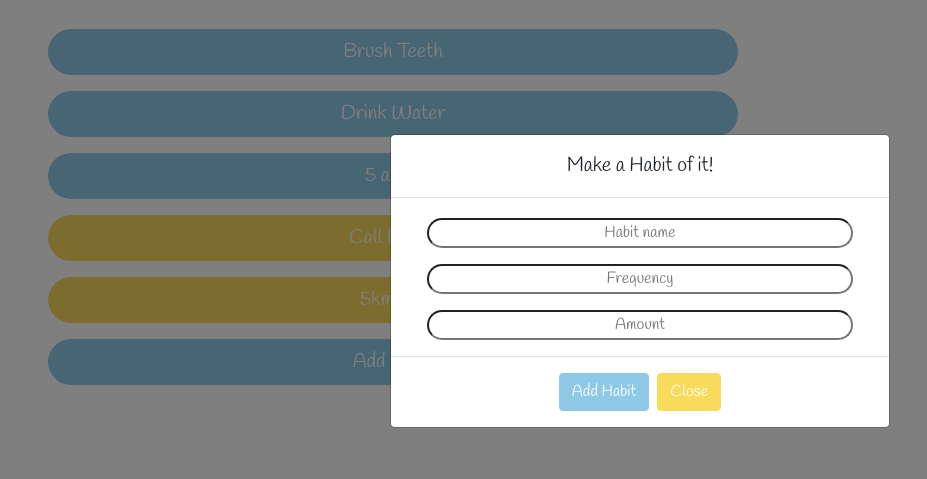
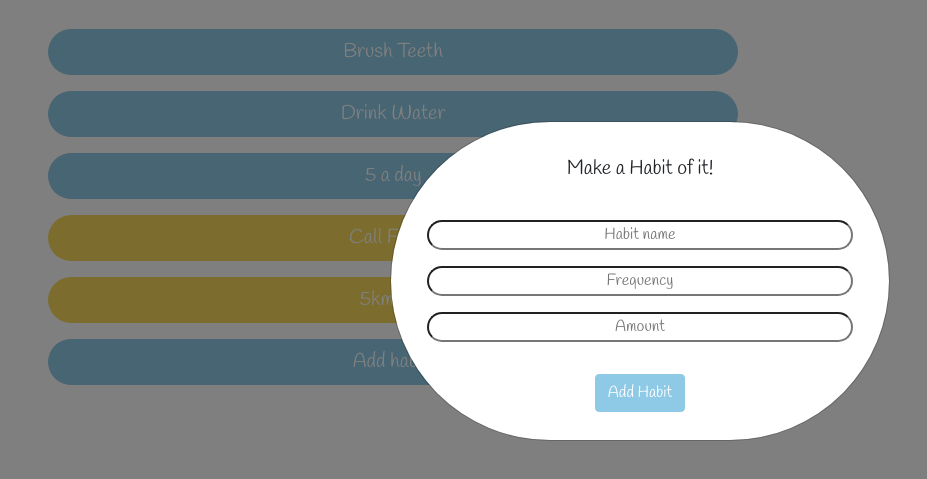
Before and after one commit to Aaron-Marsh/Lap2_project_client, a website: page mainpage.html in a window 1280 px wide. Both pictures are taken after a click on the button "Add habit!". Shown: the part 119-598 px from the top of the page, without its empty margins (0-927 px from the left). Drawn offline with nearby package versions, Linux system fonts and the light colour scheme; files that its build step writes are made by us from their sources.

Commit message:
some design changes to the modal

```diff
--- a/mainpage.html
+++ b/mainpage.html
@@ -44,10 +44,10 @@
         </div>
 
         <div class="modal fade" id="exampleModalCenter" tabindex="-1" role="dialog" aria-labelledby="exampleModalCenterTitle" aria-hidden="true">
-            <div class="modal-dialog modal-dialog-centered" role="document">
-              <div class="modal-content">
-                <div class="modal-header justify-content-center">
-                  <h5 class="modal-title text-center" id="exampleModalCenterTitle">Make a Habit of it!</h5>
+            <div class="modal-dialog modal-dialog-centered " role="document">
+              <div class="modal-content rounded-pill">
+                <div class="modal-header justify-content-center  border-0">
+                  <h5 class="modal-title text-center mt-3" id="exampleModalCenterTitle">Make a Habit of it!</h5>
                   </button>
                 </div>
                 <div class="modal-body px-5">
@@ -57,9 +57,9 @@
                   <input class="text-center mt-3 rounded-pill" type="text" name="" id="" placeholder="Amount">
                 </div>
                 </div>
-                <div class="modal-footer justify-content-center">
-                  <button type="button" class="btn btn-primary text-white" data-dismiss="modal">Add Habit</button>
-                  <button type="button" class="btn btn-secondary text-white" data-dismiss="modal">Close</button>
+                <div class="modal-footer border-0 justify-content-center">
+                  <button type="button" class="btn btn-primary text-white mb-3" data-dismiss="modal">Add Habit</button>
+                  <!-- <button type="button" class="btn btn-secondary text-white" data-dismiss="modal">Close</button> -->
                 </div>
               </div>
             </div>
```
